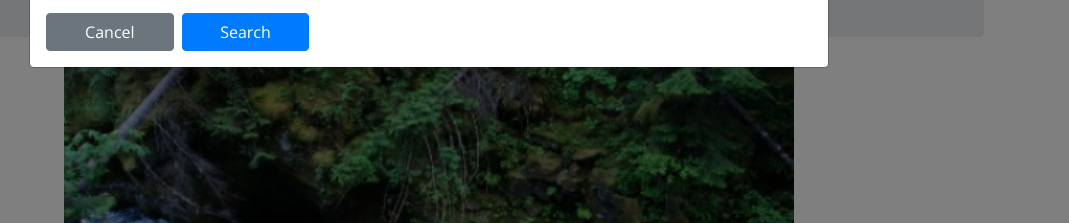
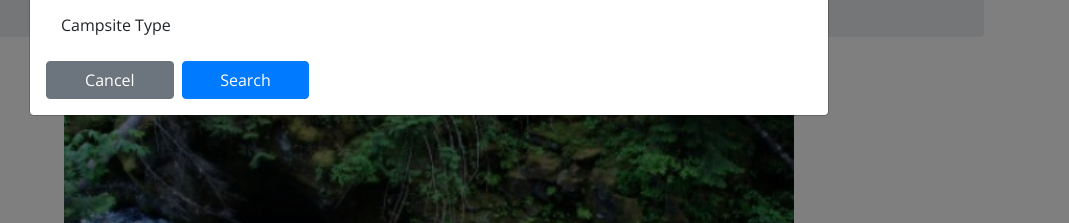
Before and after one commit to omaranBazna/2-Bootstrap, a website: page nucampsite/index.html in a window 1280 px wide. Both pictures are taken after a click on the link "Reserve Campsite". Shown: the part 215-438 px from the top of the page, 211-1280 px from the left. Drawn offline with nearby package versions, Linux system fonts and the light colour scheme; files whose address does not match are found by name.

```diff
--- a/nucampsite/index.html
+++ b/nucampsite/index.html
@@ -75,6 +75,11 @@
                             <div class="col-sm-6">
                             <input type="date" id="date" name="date" placeholder="date"  class="form-control"/>
                             </div>
+                        </div>
+                        <div class="row form-group">
+                               <label class="col-sm-6" >
+                                Campsite Type
+                               </label>
                         </div>
                         <div class="row">
 
```
